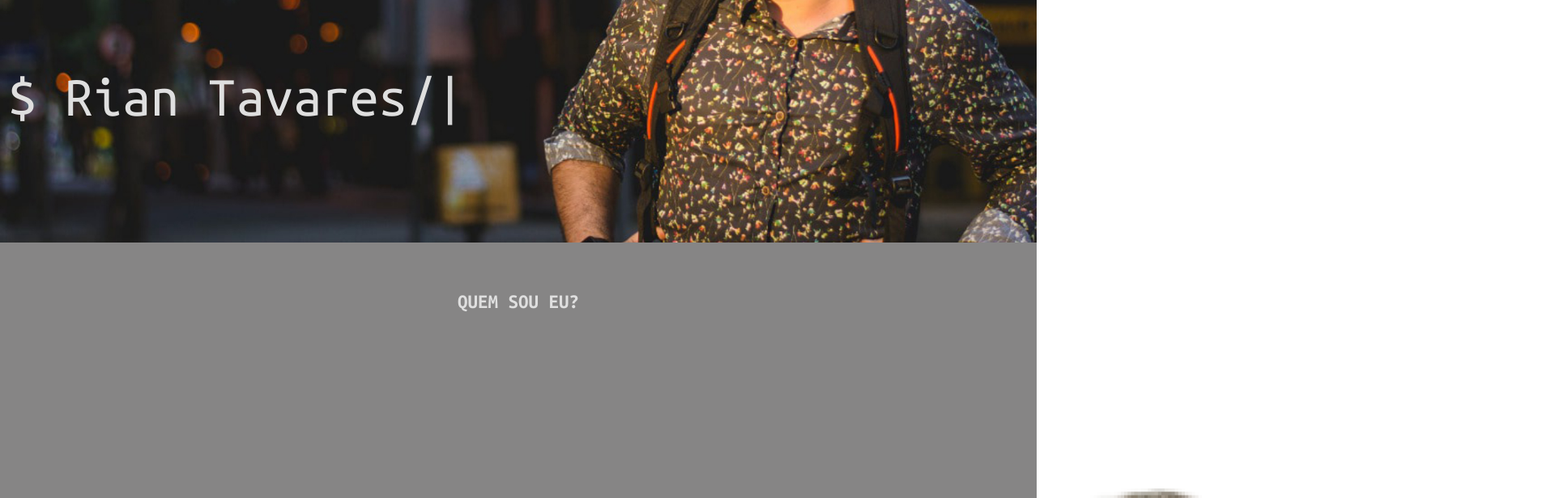
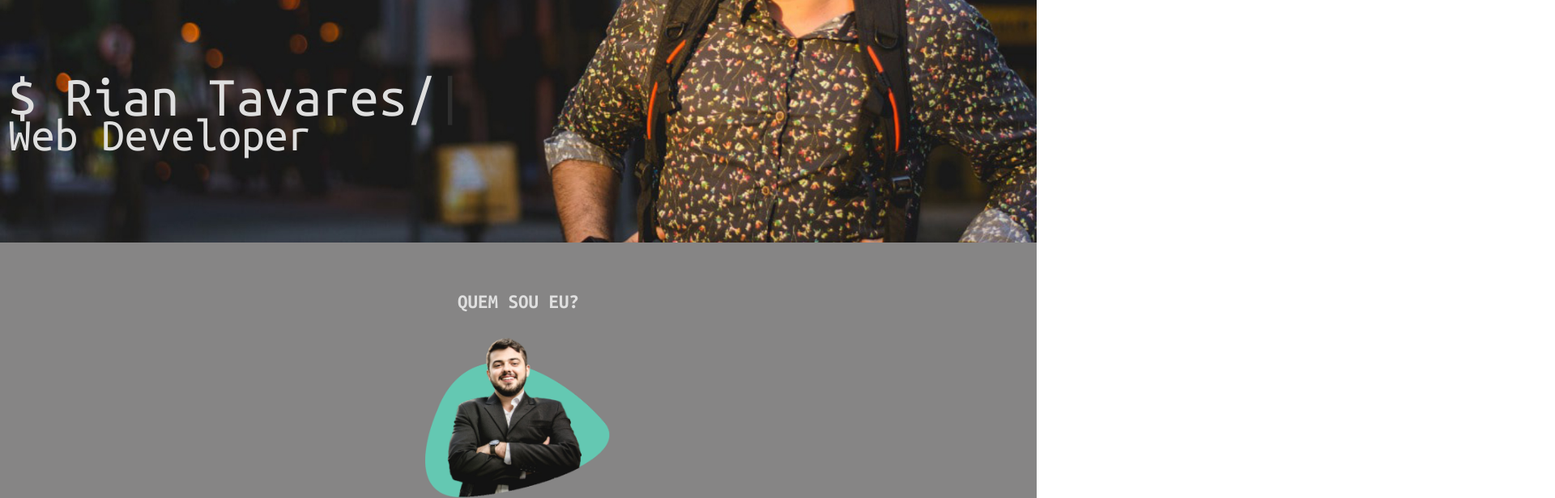
Before and after one commit to RianTavares/portfolio-old, a React (Create React App) app in the folder aboutme/: page / in a window 1280 px wide. Shown: the part 280-896 px from the top of the page at 81% size, 1920 px wide, since content can reach past the window. Built offline with nearby package versions, Linux system fonts and the light colour scheme.

Commit message:
adding job subtitle under my name

```diff
--- a/aboutme/src/assets/css/main.scss
+++ b/aboutme/src/assets/css/main.scss
@@ -16,3 +16,57 @@ h1 {
     font-size: 25px;
     margin: 60px 0 30px 0;
 }
+
+.fade-in {
+    animation: fadeIn ease 2s;
+    -webkit-animation: fadeIn ease 2s;
+    -moz-animation: fadeIn ease 2s;
+    -o-animation: fadeIn ease 2s;
+    -ms-animation: fadeIn ease 2s;
+  }
+
+
+  @keyframes fadeIn{
+    0% {
+      opacity:0;
+    }
+    100% {
+      opacity:1;
+    }
+  }
+
+  @-moz-keyframes fadeIn {
+    0% {
+      opacity:0;
+    }
+    100% {
+      opacity:1;
+    }
+  }
+
+  @-webkit-keyframes fadeIn {
+    0% {
+      opacity:0;
+    }
+    100% {
+      opacity:1;
+    }
+  }
+
+  @-o-keyframes fadeIn {
+    0% {
+      opacity:0;
+    }
+    100% {
+      opacity:1;
+    }
+  }
+
+  @-ms-keyframes fadeIn {
+    0% {
+      opacity:0;
+    }
+    100% {
+      opacity:1;
+    }
+  }
--- a/aboutme/src/components/Banner/index.js
+++ b/aboutme/src/components/Banner/index.js
@@ -7,6 +7,7 @@ const Banner = () => {
             <header>
 
                 <TypedJs />
+                <div className="job fade-in">Web Developer</div>
                 <div className="banner">
 
                 </div>
--- a/aboutme/src/components/Banner/styles.scss
+++ b/aboutme/src/components/Banner/styles.scss
@@ -1,5 +1,14 @@
 header {
     position: relative;
+
+    .job {
+        position: absolute;
+        color: #DFDFDF;
+        font-size: 4.5vw;
+        left: 10px;
+        bottom: 18%;
+        font-family: 'Ubuntu-Mono-Regular';
+    }
 
     .banner {
         width: 100vw;
--- a/aboutme/src/components/Typed/index.js
+++ b/aboutme/src/components/Typed/index.js
@@ -7,7 +7,7 @@ const TypedJs = () => {
             <Typed
                 strings={[
                     '$ Rian Tavares/ ']}
-                typeSpeed={40}
+                typeSpeed={30}
             />
         </div>
     );
--- a/aboutme/src/page/styles.scss
+++ b/aboutme/src/page/styles.scss
@@ -10,6 +10,11 @@
 
     &__img {
         width: 250px;
+
+        img {
+            width: 100%;
+            margin-left: 10px;
+        }
     }
 
     &__text {
```
Also changed, not shown: aboutme/src/page/App.js (+6 -1 lines).
